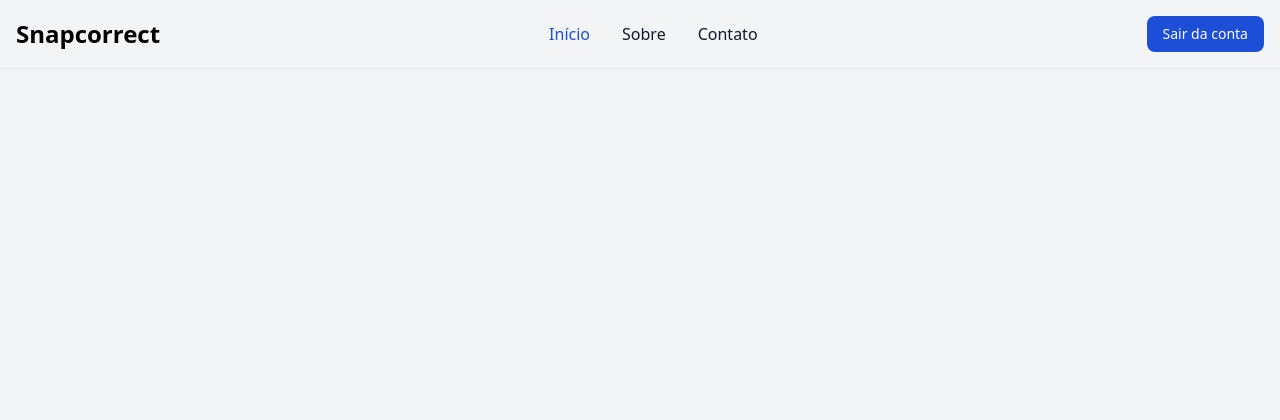
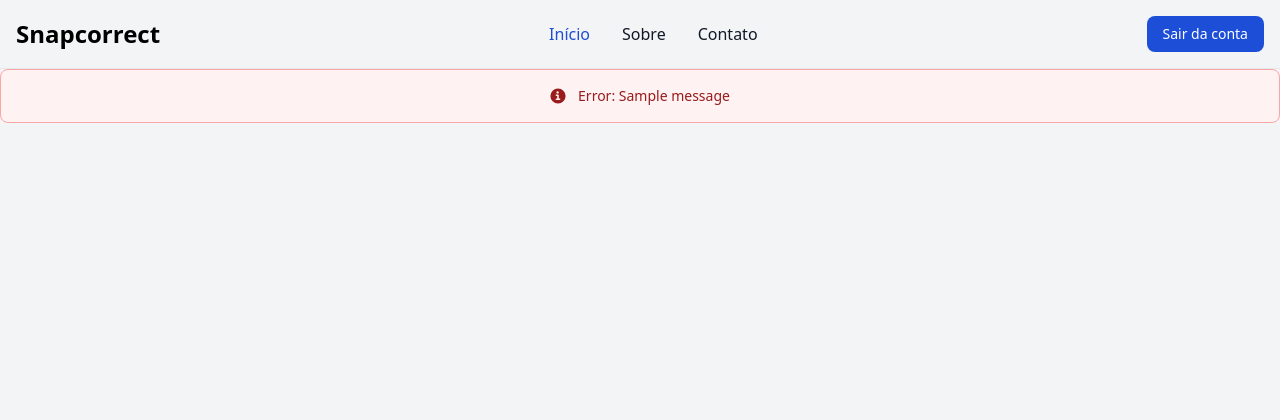
Before and after one commit to olooeez/hackaton-2023, a Flask app: template snapcorrect/templates/intern_base.html in a window 1280 px wide. Shown: the top 420 px of the page. Run offline with Flask 3, Linux system fonts and the light colour scheme; the template is opened without the code that fills it, so the values that code supplies are empty; one stand-in notice (Sample message) is shown; some libraries are stand-ins or nearby versions.

Commit message:
Added error flash message

```diff
--- a/snapcorrect/templates/intern_base.html
+++ b/snapcorrect/templates/intern_base.html
@@ -13,6 +13,20 @@
 <body class="bg-gray-100 min-h-screen flex flex-col m-0">
     <section class="flex flex-col flex-1">
         <div id="top">{% include "components/navbar.html" %}</div>
+        {% for message in get_flashed_messages() %}
+        <div class="flex items-center justify-center p-4 mb-4 text-sm text-red-800 border border-red-300 rounded-lg bg-red-50"
+            role="alert">
+            <svg class="flex-shrink-0 inline w-4 h-4 mr-3" aria-hidden="true" xmlns="http://www.w3.org/2000/svg"
+                fill="currentColor" viewBox="0 0 20 20">
+                <path
+                    d="M10 .5a9.5 9.5 0 1 0 9.5 9.5A9.51 9.51 0 0 0 10 .5ZM9.5 4a1.5 1.5 0 1 1 0 3 1.5 1.5 0 0 1 0-3ZM12 15H8a1 1 0 0 1 0-2h1v-3H8a1 1 0 0 1 0-2h2a1 1 0 0 1 1 1v4h1a1 1 0 0 1 0 2Z" />
+            </svg>
+            <span class="sr-only">Info</span>
+            <div>
+                <span class="font-medium">Error: {{ message }}</span>
+            </div>
+        </div>
+        {% endfor %}
         <div id="rest" class="flex-1">{% block content %}{% endblock %}</div>
         <div id="bottom" class="">{% include "components/footer.html" %}</div>
     </section>
```
